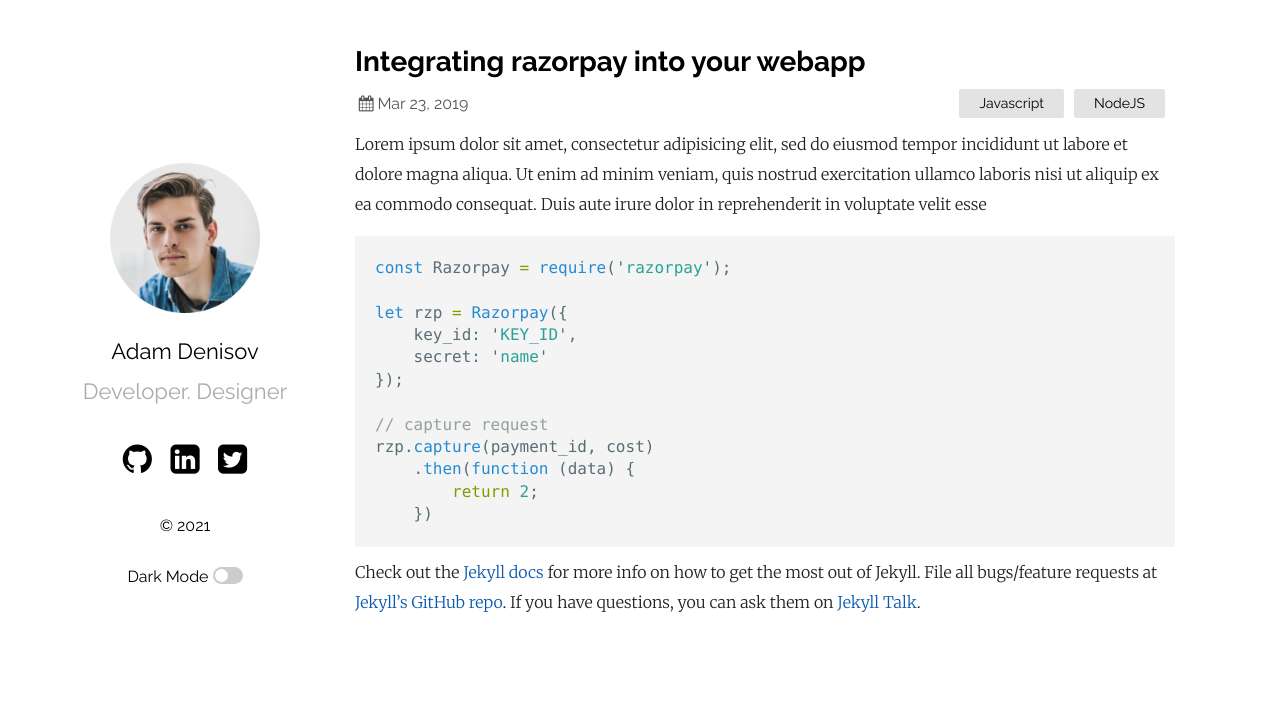
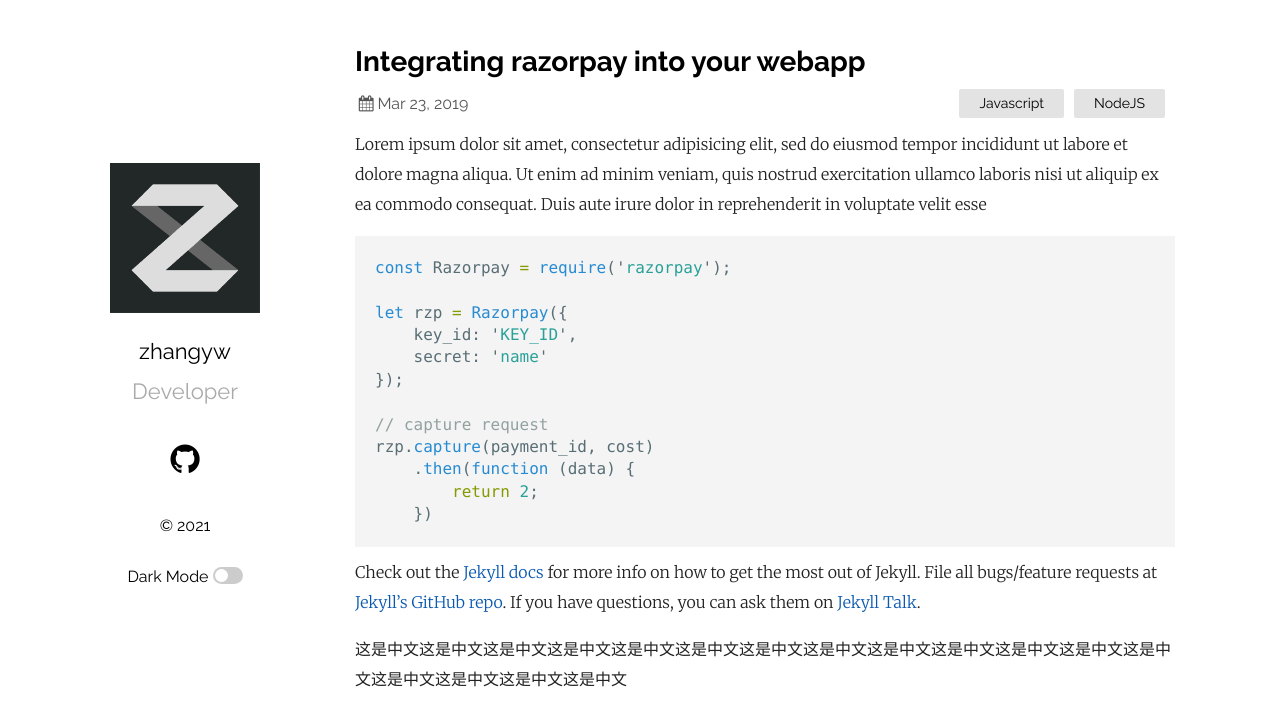
Before and after one commit to zhangyww/zhangyww.github.io, a Jekyll site: the page built from _posts/2019-03-23-welcome-to-jekyll.markdown, in a window 1280 px wide. Shown: the top 726 px of the page. Built offline with Jekyll 4.4.1, drawn with Linux system fonts in a browser that asks for light colours.

Commit message:
change blog meta info

```diff
--- a/_config.yml
+++ b/_config.yml
@@ -1,6 +1,6 @@
-title: Your awesome title
-author: GitHub User
-email: your-email@domain.com
+title: zhangyw's blog
+author: zhangyww
+email: zhangyww@outlook.com
 description: > # this means to ignore newlines until "show_exerpts:"
   Write an awesome description for your new site here. You can edit this
   line in _config.yml. It will appear in your document head meta (for
@@ -12,23 +12,26 @@ show_excerpts: true # set to true to show excerpts on the homepage
 sass:
   sass_dir: _sass
 plainwhite:
-  name: Adam Denisov
-  tagline: Developer. Designer
+  name: zhangyw
+  tagline: Developer
   date_format: "%b %-d, %Y"
   sitemap: true # set to true to generate sitemap.xml content
   search: true # set to true to enable searchbar
   dark_mode: true # set to true to add dark mode toggle
-  portfolio_image: "assets/portfolio.png" # the path from the base directory of the site to the image to display (no / at the start)
+  portfolio_image: "assets/header.png" # the path from the base directory of the site to the image to display (no / at the start)
   html_lang: "en" # set the lang attribute of the <html> tag for the pages. See here for a list of codes: https://www.w3schools.com/tags/ref_country_codes.asp
   condensed_mobile:
     #- home
     - page
     - post
   # generate social links in footer
+  #navigation:
+  #  - title: javascript
+  #    url: /javascript
   social_links:
-    twitter: samarsault
-    github:  samarsault
-    linkedIn: in/samarsault
+    #twitter: samarsault
+    github:  zhangyww
+    #linkedIn: in/samarsault
     #rss: rss
     #dribbble: jekyll
     #flickr:   jekyll
--- a/_posts/2019-03-23-welcome-to-jekyll.markdown
+++ b/_posts/2019-03-23-welcome-to-jekyll.markdown
@@ -23,6 +23,8 @@ rzp.capture(payment_id, cost)
 
 Check out the [Jekyll docs][jekyll-docs] for more info on how to get the most out of Jekyll. File all bugs/feature requests at [Jekyll’s GitHub repo][jekyll-gh]. If you have questions, you can ask them on [Jekyll Talk][jekyll-talk].
 
+这是中文这是中文这是中文这是中文这是中文这是中文这是中文这是中文这是中文这是中文这是中文这是中文这是中文这是中文这是中文这是中文这是中文
+
 [jekyll-docs]: https://jekyllrb.com/docs/home
 [jekyll-gh]:   https://github.com/jekyll/jekyll
 [jekyll-talk]: https://talk.jekyllrb.com/
```
Also changed, not shown: assets/header.png (added), assets/header.svg (added).
